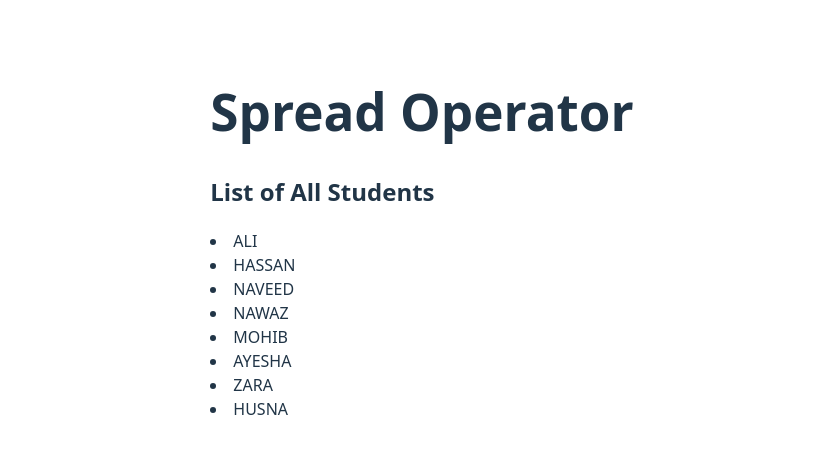
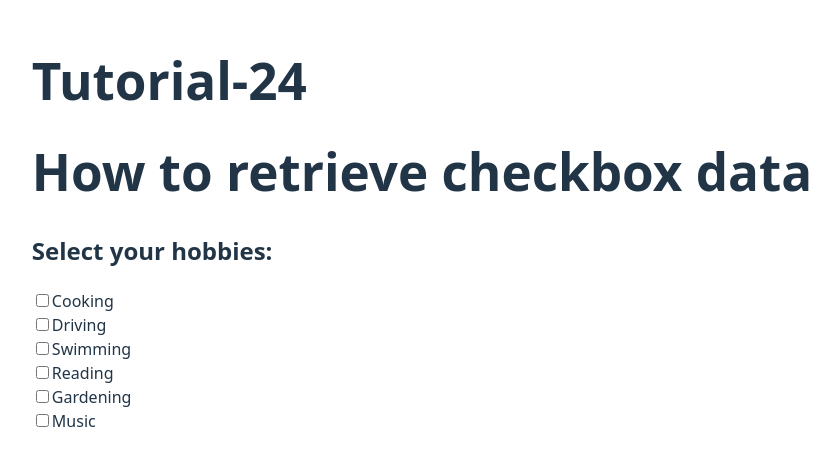
Before and after one commit to Uzmakh/ShahidNaeemReact, a React app in the folder react/: page / in a window 1280 px wide. Shown: the part 165-630 px from the top of the page, without its empty margins (218-1058 px from the left). Built offline with nearby package versions, Linux system fonts and the light colour scheme; the HTML template or start-up script is replaced by a standard one.

Commit message:
updated previous tutorial and added new ones

```diff
--- a/react/src/14-SpreadOperator.jsx
+++ b/react/src/14-SpreadOperator.jsx
@@ -21,7 +21,8 @@ function SpreadOperator() {
 
   console.log(allStudents);
   return (
-    <>
+      <>
+          <h1>Tutorial-23</h1>
       <h1>Spread Operator</h1>
       <h2>List of All Students</h2>
       {allStudents.map((student, index) => (
--- /dev/null
+++ b/react/src/15-CheckBoxData.jsx
@@ -0,0 +1,82 @@
+import { useState } from "react";
+
+function CheckBoxData() {
+  const [hobby, setHobby] = useState([]);
+
+  //* To call the function whether a checkbox is checked or unchecked
+  const hobbies = (event) => {
+    console.log(event.target.value, event.target.checked);
+
+    if (event.target.checked) {
+      setHobby([...hobby, event.target.value]);
+      console.log([...hobby, event.target.value])
+    } else {
+      setHobby([...hobby.filter((item) => item != event.target.value)]);
+    }
+  };
+  return (
+    <>
+      <h1>Tutorial-24</h1>
+      <h1>How to retrieve checkbox data</h1>
+      <h2>Select your hobbies:</h2>
+
+      <input
+        type="checkbox"
+        onChange={hobbies}
+        name=""
+        id="cooking"
+        value="cooking"
+      />
+      <label htmlFor="cooking">Cooking</label>
+      <br />
+      <input
+        type="checkbox"
+        onChange={hobbies}
+        name=""
+        id="driving"
+        value="driving"
+      />
+      <label htmlFor="driving">Driving</label>
+      <br />
+      <input
+        type="checkbox"
+        onChange={hobbies}
+        name=""
+        id="swimming"
+        value="swimming"
+      />
+      <label htmlFor="swimming">Swimming</label>
+      <br />
+      <input
+        type="checkbox"
+        onChange={hobbies}
+        name=""
+        id="reading"
+        value="reading"
+      />
+      <label htmlFor="reading">Reading</label>
+      <br />
+      <input
+        type="checkbox"
+        onChange={hobbies}
+        name=""
+        id="gardening"
+        value="gardening"
+      />
+      <label htmlFor="gardening">Gardening</label>
+      <br />
+      <input
+        type="checkbox"
+        onChange={hobbies}
+        name=""
+        id="music"
+        value="music"
+      />
+      <label htmlFor="music">Music</label>
+
+      <h3>{hobby.toString()}</h3>
+    </>
+  );
+}
+
+export default CheckBoxData;
--- a/react/src/2-JsCode.jsx
+++ b/react/src/2-JsCode.jsx
@@ -1,18 +1,25 @@
 function JsCode() {
-  // How to access variables in JSX
+  //? How to access variables in JSX
   const fullName = "Shahid Naeem";
-  // let fullName;
+  //  let fullName;
   let age = 50;
 
+  //? How to do calculation in JSX
   let x = 40;
   let y = 30;
 
-  // function city() {
-  //   alert("Lahore");
-  // }
+  // ? Calling a function
+  //  function city() {
+  //     alert("Lahore");
+  //   }
 
-  // Use of if-else in  JSX
-  function calc(a, b, ope) {
+  // * function with parameters/arguments
+  function calc(a, b) {
+    return a + b;
+  }
+
+  //? Use of if-else in JSX
+  function calcu(a, b, ope) {
     if (ope == "+") {
       return a + b;
     } else if (ope == "-") {
@@ -23,38 +30,54 @@ function JsCode() {
       return a * b;
     }
   }
-  // how to access object keys in JSX
+
+  //? how to access object keys in JSX
   const emp = {
     empName: "Mustafa Ali",
     empSal: 45000,
     empEmail: "example@gmail.com",
   };
-  // how to access array elements in JSX
+
+  //? how to access array elements in JSX
   let colors = ["red", "blue", "green", "yellow"];
-// use of image in JSX
+
+  //? use of image in JSX
   let myImg =
     "https://images.unsplash.com/photo-1604005387021-78472965cd6e?q=80&w=2060&auto=format&fit=crop&ixlib=rb-4.1.0&ixid=M3wxMjA3fDB8MHxwaG90by1wYWdlfHx8fGVufDB8fHx8fA%3D%3D";
   return (
     <>
       <h1>Tutorial # 11</h1>
+      {/* using variables in JSX */}
       <h2>
         {fullName} is {age} years old.
         <br />
         {/* ternary operator */}
         {fullName ? fullName : "User is invalid"}
       </h2>
+
+      {/* calculation */}
       <h2>{x + y}</h2>
+
+      {/* calling a function */}
       {/* {city()} */}
+
+      {/* calling a function with parameters/arguments */}
+      <h2>{calc(100, 30)}</h2>
+
       {/* if-else conditions */}
-      <h2>{calc(2, 12, "-")}</h2>
+      <h2>{calcu(2, 12, "-")}</h2>
+
       {/* use of image */}
       <img src={myImg} width="300px" alt="" />
+
       {/* object values */}
       <h2>{emp.empSal}</h2>
       <h2>{emp.empAge}</h2>
       <h2>{emp.empEmail}</h2>
+
       {/* array elements */}
       <h2>Color:{colors[1]}</h2>
+
       {/* use of input field */}
       <input type="text" value={fullName} />
       <input type="text" value={emp.empEmail} />
--- a/react/src/App.jsx
+++ b/react/src/App.jsx
@@ -16,6 +16,7 @@ import PassJsxToProps from './11-bPassJsxToProps';
 import InputBoxData from './12-InputBoxData';
 import ControlledComp from './13-ControlledComp';
 import SpreadOperator from './14-SpreadOperator';
+import CheckBoxData from './15-CheckBoxData';
 
 
 function App() {
@@ -72,8 +73,8 @@ function App() {
      {/* <CompFunc />
       {flower}
       <Provinces />
-      <City />
-      <JsCode /> */}
+      <City /> */}
+      {/* <JsCode /> */}
       {/* <EventFunction />  */}
       {/* <StateInReact /> */}
       {/* <AssignmentOne /> */}
@@ -108,7 +109,8 @@ function App() {
       </PassJsxToProps> */}
       {/* <InputBoxData /> */}
       {/* <ControlledComp/> */}
-      <SpreadOperator/>
+      {/* <SpreadOperator/> */}
+      <CheckBoxData/>
     </>
   );
 }
```
